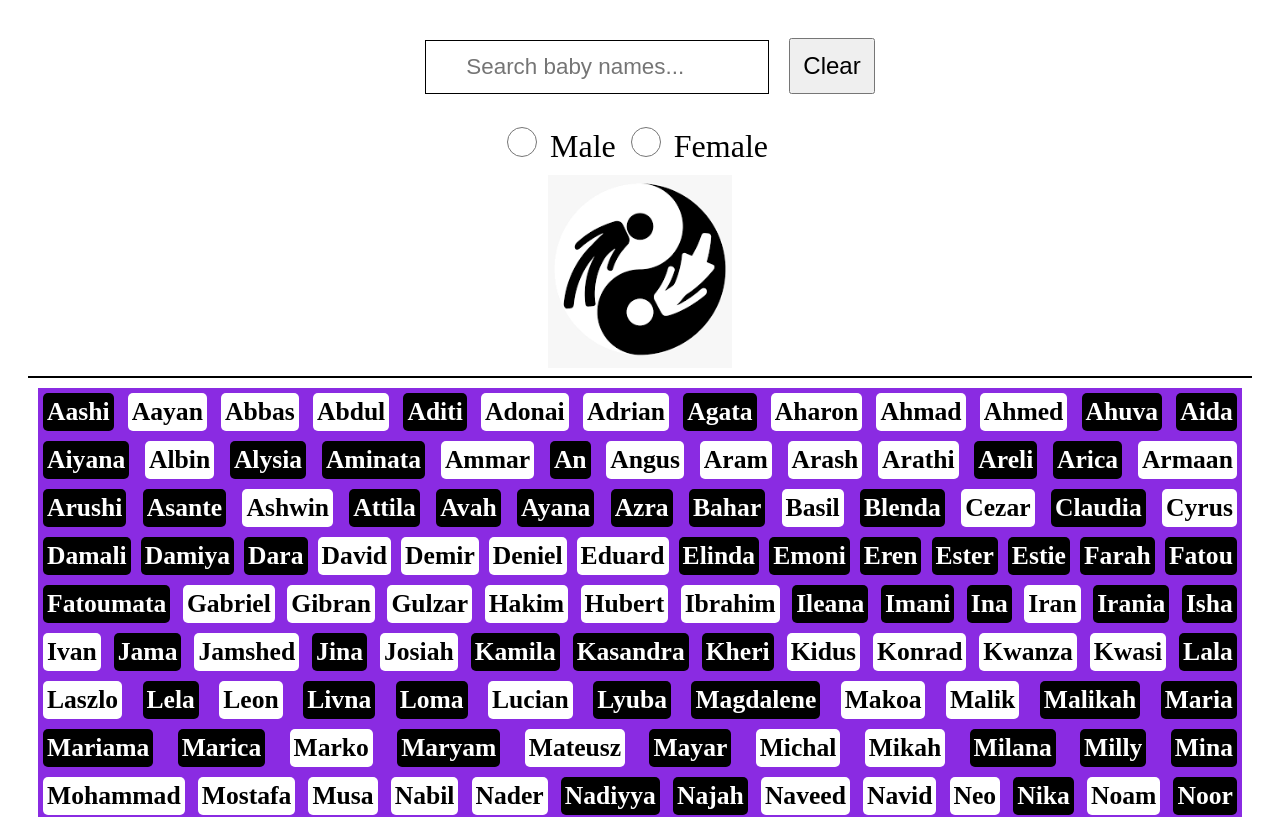
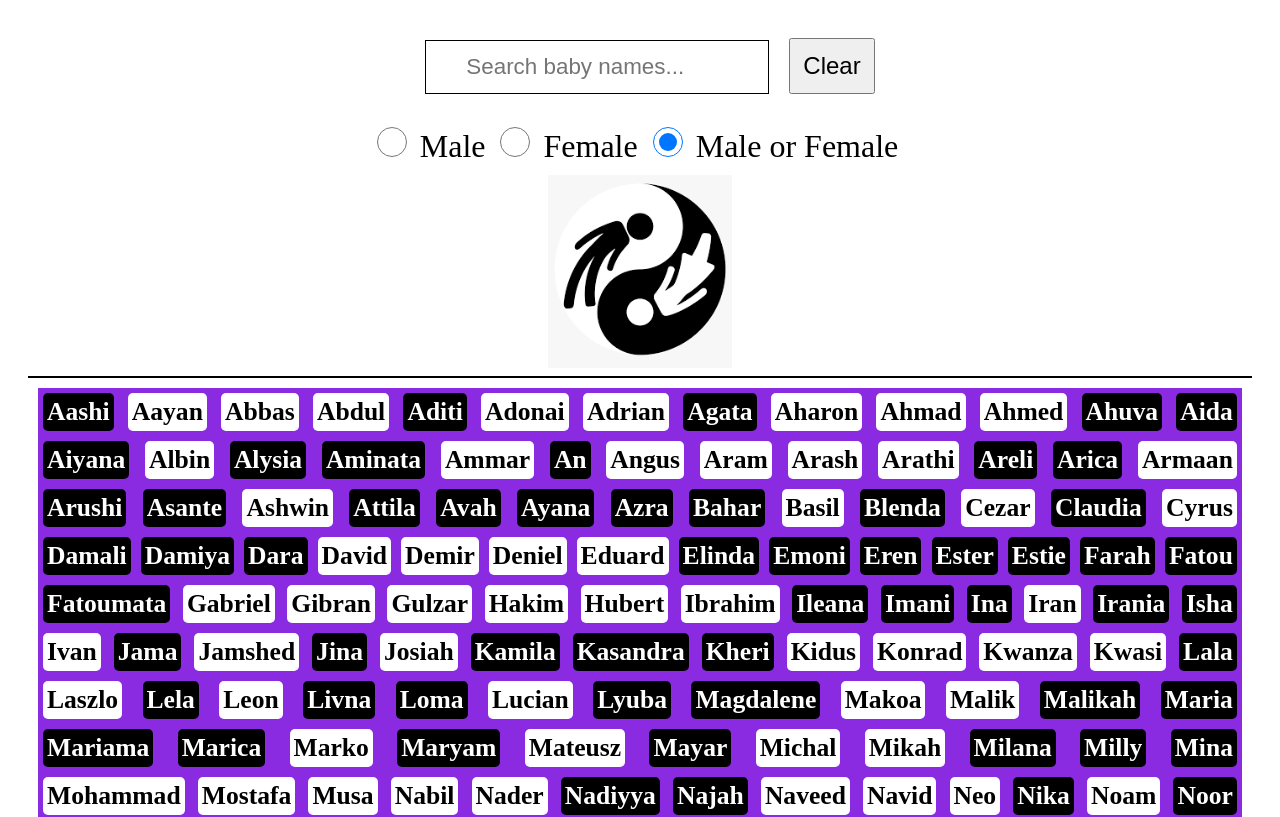
Before and after one commit to byohannes/baby-names-react, a React (Create React App) app: page / in a window 1280 px wide. Shown: the top 817 px of the page. Built offline with nearby package versions, Linux system fonts and the light colour scheme.

Commit message:
updated filtering by gender

```diff
--- a/src/App.js
+++ b/src/App.js
@@ -4,37 +4,38 @@ import ListBabyNames from './components/ListBabyNames';
 import image from './gender.png';
 import './App.css';
 const App = () => {
-  const [searchTerm, setSearchTerm] = useState ('');
+  const [searchTerm, setSearchTerm] = useState('');
 
-  const [genderOption, setGenderOption] = useState ('');
+  const [genderOption, setGenderOption] = useState('');
 
-  const filteredBabyNames = babyNamesData.filter (name =>
-    name.name.toLowerCase ().includes (searchTerm.toLowerCase ())
-  );
+  const filteredBabyNames = babyNamesData
+    .filter((babyInfo) => babyInfo.sex === genderOption || !genderOption)
+    .filter((babyInfo) =>
+      babyInfo.name.toLowerCase().includes(searchTerm.toLowerCase())
+    );
 
   return (
     <div className="container">
-
       <input
         className="search-input"
         value={searchTerm}
         placeholder="Search baby names..."
-        onChange={e => setSearchTerm (e.target.value)}
+        onChange={(e) => setSearchTerm(e.target.value)}
       />
-      <button className="search-button" onClick={() => setSearchTerm ('')}>
+      <button className="search-button" onClick={() => setSearchTerm('')}>
         Clear
       </button>
 
       <div className="radio-buttons">
-
         <span className="options">
           <input
             type="radio"
             name="gender"
             value="m"
-            onClick={e => {
-              setGenderOption (e.target.value);
+            onChange={(e) => {
+              setGenderOption(e.target.value);
             }}
+            checked={genderOption === 'm'}
           />
 
           <label className="gender">Male</label>
@@ -42,11 +43,22 @@ const App = () => {
             type="radio"
             name="gender"
             value="f"
-            onChange={e => {
-              setGenderOption (e.target.value);
+            onChange={(e) => {
+              setGenderOption(e.target.value);
             }}
+            checked={genderOption === 'f'}
           />
           <label className="gender">Female</label>
+          <input
+            type="radio"
+            name="gender"
+            value=""
+            onChange={(e) => {
+              setGenderOption('');
+            }}
+            checked={genderOption === ''}
+          />
+          <label className="gender">Male or Female</label>
         </span>
       </div>
 
```
